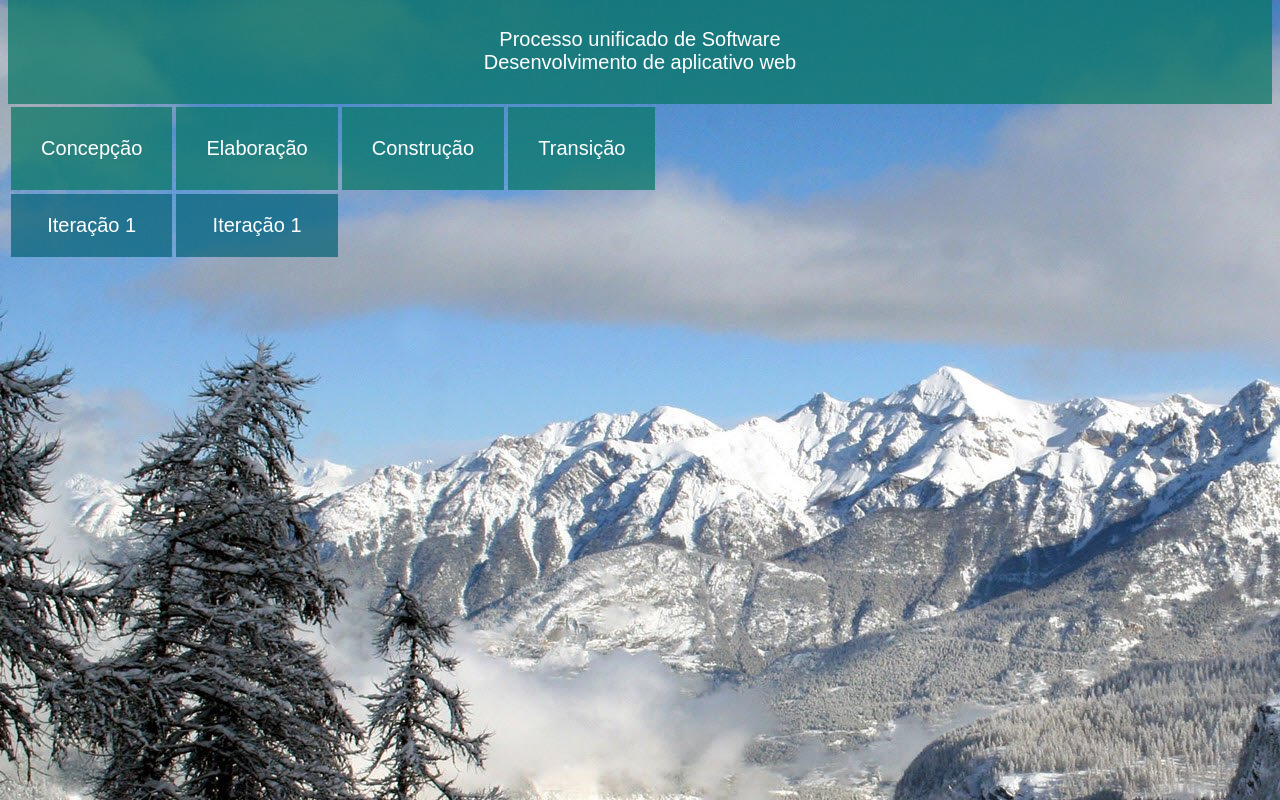
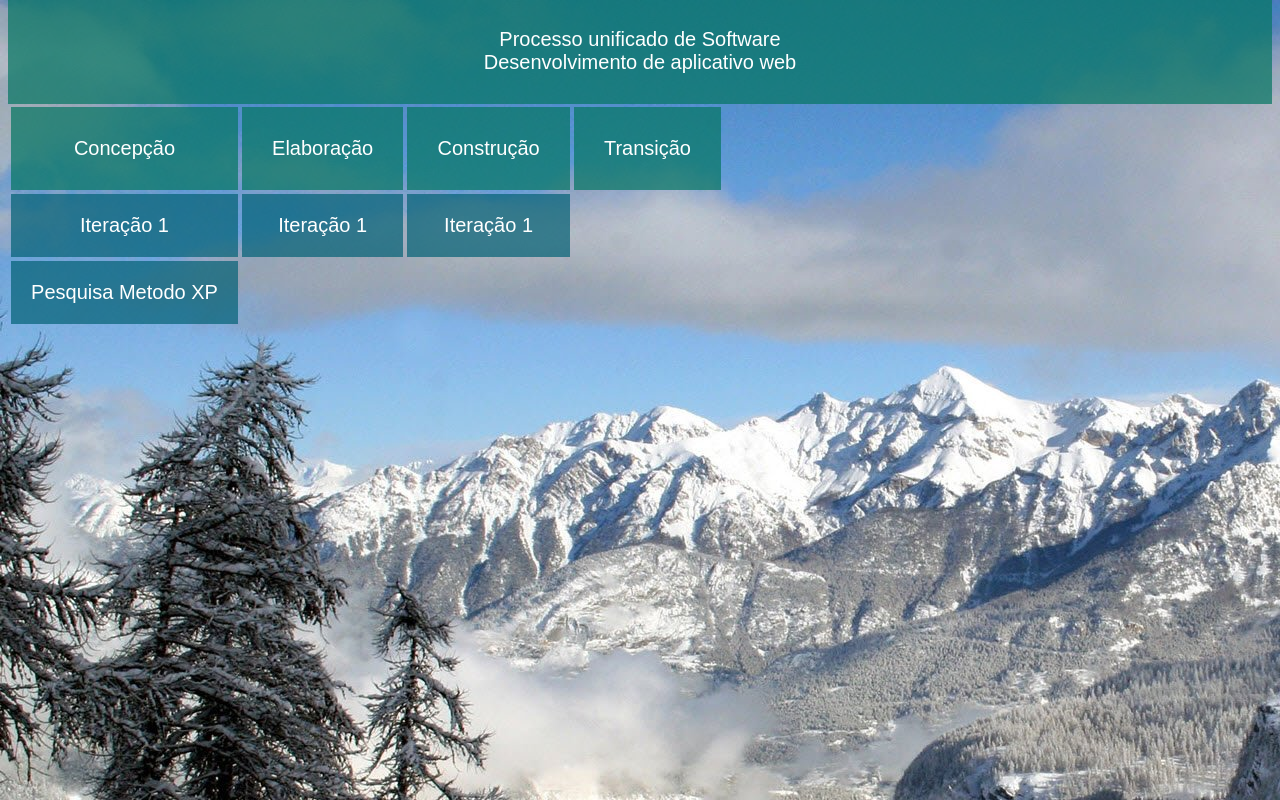
Before and after one commit to den-silva/Eng_Soft_II, a plain HTML site: page index.html in a window 1280 px wide. Drawn offline with Linux system fonts and the light colour scheme.

Commit message:
Update index.html

```diff
--- a/index.html
+++ b/index.html
@@ -51,28 +51,28 @@
                     </div>
                 </td>
                 <td>
-                <!--
+
                         <div class="button" onmouseover="options()">
-                        <a href="" target = "_blank"> Iteração 2</a>
+                        <a href="https://trello.com/b/B3A9BPFu/construcao-i1" target = "_blank"> Iteração 1</a>
                     </div>
 
-                    -->
-            </td>
-            <td>
-                <!--
-                        <div class="button" onmouseover="options()">
-                        <a href="" target = "_blank"> Iteração 2</a>
-                    </div>
 
-                    -->
-            </td>
+
             </tr>
 
         </tr>
 
         <!--   ITERAÇÕES    -->
         <tr>
+           </td>
+            <td>
 
+                        <div class="button" onmouseover="options()">
+                        <a href="https://drive.google.com/file/d/12yHGI1Z0Yqp70EQWbDlbtfrjgP8guI5T/view" target = "_blank"> Pesquisa Metodo XP</a>
+                    </div>
+
+
+            </td>
 
         </tr>
         </table>
```
